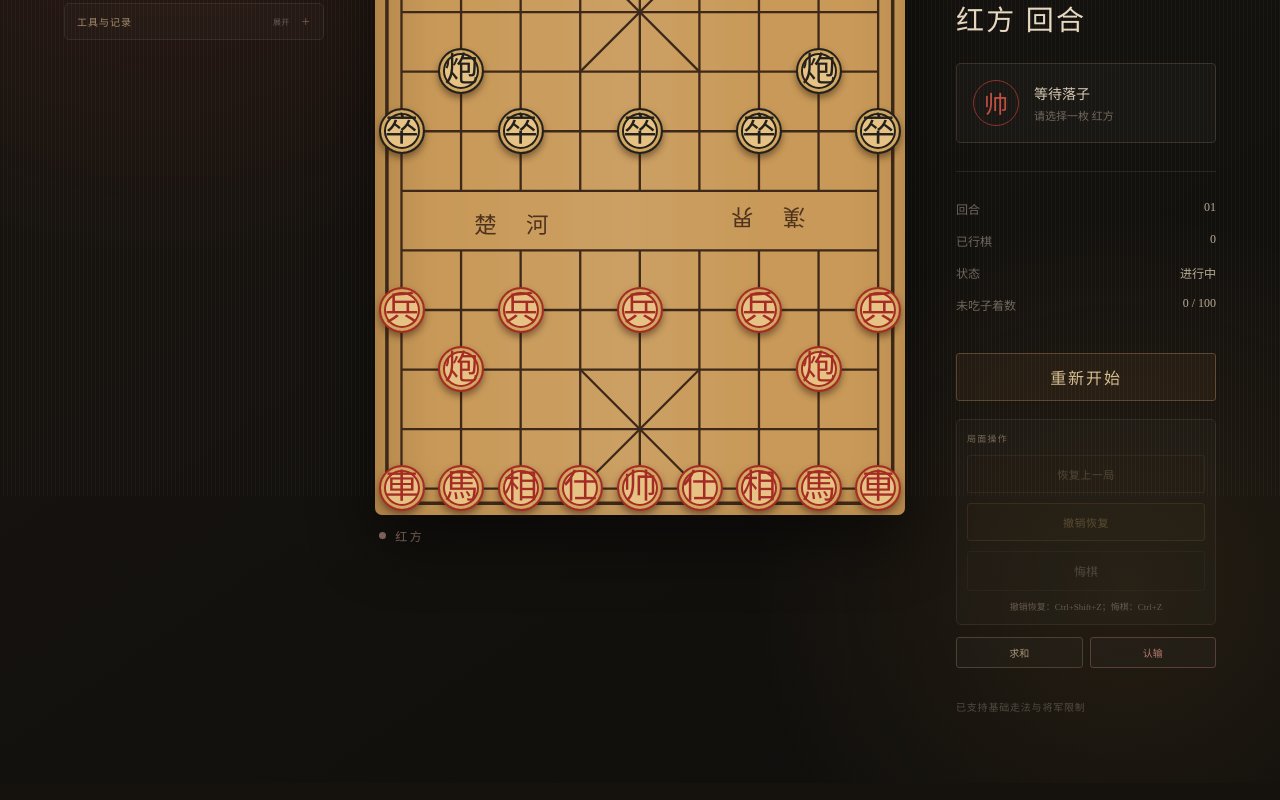
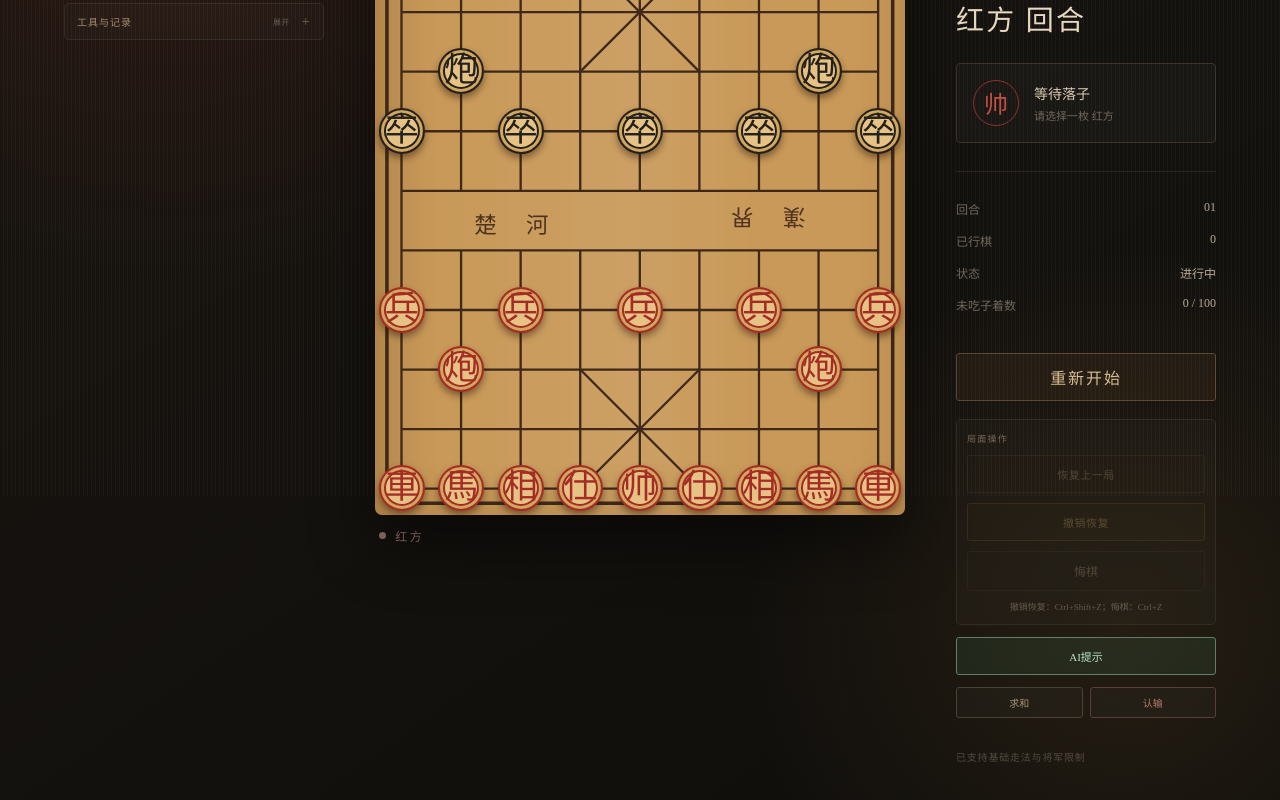
Before and after one commit to tonyweng0906/chinese-chess-ai, a React (Vite) app: page / in a window 1280 px wide. Shown: the part 304-1104 px from the top of the page. Built offline with nearby package versions, Linux system fonts and the light colour scheme; a web font is replaced by a local one.

Commit message:
Add AI move hint overlay

```diff
--- a/src/App.css
+++ b/src/App.css
@@ -93,6 +93,7 @@
 .board-shell--flipped .piece--selected { transform: translate(-50%, -50%) rotate(180deg) scale(1.1); }
 .board-shell--flipped .move-target { transform: translate(-50%, -50%) rotate(180deg); }
 .board-shell--flipped .move-trail { transform: rotate(180deg); }
+.board-shell--flipped .hint-trail { transform: rotate(180deg); }
 
 .board-lines { width: 100%; height: 100%; display: block; }
 
@@ -103,6 +104,11 @@
 .trail-destination { fill: rgba(255, 221, 125, 0.16); stroke: rgba(255, 234, 174, 0.92); stroke-width: 4; }
 @keyframes trail-draw { from { stroke-dashoffset: 110; opacity: 0; } to { stroke-dashoffset: 0; opacity: 1; } }
 @keyframes trail-fade { to { opacity: 0; } }
+.hint-trail { position: absolute; inset: 0; width: 100%; height: 100%; z-index: 1; pointer-events: none; overflow: visible; }
+.hint-trail line { stroke: #78c8a0; stroke-width: 4; stroke-linecap: round; stroke-dasharray: 9 8; filter: drop-shadow(0 0 3px rgba(77, 190, 135, 0.45)); }
+.hint-origin { fill: rgba(53, 123, 89, 0.15); stroke: #78c8a0; stroke-width: 3; }
+.hint-destination { fill: rgba(120, 200, 160, 0.14); stroke: #b0f0cc; stroke-width: 4; animation: hint-pulse 1s ease-in-out infinite alternate; }
+@keyframes hint-pulse { from { opacity: 0.5; } to { opacity: 1; } }
 
 .board-lines line,
 .board-lines rect {
@@ -148,6 +154,7 @@
 .piece--invalid { animation: invalid-shake 480ms ease-in-out; box-shadow: 0 0 0 4px rgba(201, 57, 43, 0.8), 0 4px 7px rgba(43, 24, 8, 0.48), inset 0 0 0 3px #d2a75f, inset 0 0 0 5px currentColor; }
 .board-shell--flipped .piece--invalid { animation-name: invalid-shake-flipped; }
 .piece--escape-hint { outline: 4px solid rgba(255, 218, 122, 0.95); outline-offset: 4px; animation: escape-hint 1.15s ease-in-out infinite; }
+.piece--hint-source { outline: 3px solid rgba(176, 240, 204, 0.9); outline-offset: 3px; }
 @keyframes invalid-shake { 0%, 100% { transform: translate(-50%, -50%); } 20% { transform: translate(calc(-50% - 7px), -50%); } 40% { transform: translate(calc(-50% + 7px), -50%); } 60% { transform: translate(calc(-50% - 5px), -50%); } 80% { transform: translate(calc(-50% + 5px), -50%); } }
 @keyframes invalid-shake-flipped { 0%, 100% { transform: translate(-50%, -50%) rotate(180deg); } 20% { transform: translate(calc(-50% - 7px), -50%) rotate(180deg); } 40% { transform: translate(calc(-50% + 7px), -50%) rotate(180deg); } 60% { transform: translate(calc(-50% - 5px), -50%) rotate(180deg); } 80% { transform: translate(calc(-50% + 5px), -50%) rotate(180deg); } }
 @keyframes escape-hint { 0%, 100% { box-shadow: 0 0 0 2px rgba(244, 204, 111, 0.38), 0 4px 7px rgba(43, 24, 8, 0.48), inset 0 0 0 3px #d2a75f, inset 0 0 0 5px currentColor; } 50% { box-shadow: 0 0 0 8px rgba(244, 204, 111, 0.15), 0 4px 7px rgba(43, 24, 8, 0.48), inset 0 0 0 3px #d2a75f, inset 0 0 0 5px currentColor; } }
@@ -364,6 +371,10 @@
 .undo-button:hover:not(:disabled) { border-color: #806748; color: #d6bd91; }
 .undo-button:disabled { cursor: not-allowed; opacity: 0.35; }
 .restore-shortcut-hint { color: #665b4d; font-size: 9px; line-height: 1.5; text-align: center; }
+.hint-button { width: 100%; margin-top: 12px; padding: 10px 14px; border: 1px solid #5d806b; border-radius: 3px; color: #b7e4c7; background: rgba(76, 157, 111, 0.12); cursor: pointer; font-size: 11px; transition: background 160ms ease, border-color 160ms ease; }
+.hint-button:hover:not(:disabled) { border-color: #8dc9a2; background: rgba(76, 157, 111, 0.2); }
+.hint-button:disabled { cursor: not-allowed; opacity: 0.38; }
+.hint-note { margin: 7px 0 0; color: #84b995; font-size: 9px; line-height: 1.5; text-align: center; }
 .game-concession-group { display: grid; grid-template-columns: repeat(2, minmax(0, 1fr)); gap: 7px; margin-top: 12px; }
 .game-concession-group button { min-height: 30px; padding: 7px 9px; border: 1px solid #4b4034; border-radius: 3px; color: #a99475; background: rgba(255,255,255,.018); cursor: pointer; font-size: 10px; }
 .game-concession-group button:hover:not(:disabled) { border-color: #8e6b41; color: #e1c18d; background: rgba(185,132,61,.1); }
--- a/src/App.tsx
+++ b/src/App.tsx
@@ -3,7 +3,7 @@ import { ChessBoard } from "./components/ChessBoard";
 import { useEffect, useMemo, useRef, useState, type DragEvent, type MouseEvent } from "react";
 import { getAllLegalMoves, getLegalMoves, getPseudoLegalMoves, isInCheck, type Position } from "./game/rules";
 import { initialPieces } from "./data/initialPieces";
-import type { AiSearchResult } from "./game/ai";
+import type { AiChoice, AiSearchResult } from "./game/ai";
 import { PieceIcon } from "./components/PieceIcon";
 import { Tutorial } from "./components/Tutorial";
 import { GameReview } from "./components/GameReview";
@@ -39,9 +39,9 @@ const copy = {
 } as const;
 
 const actionCopy = {
-  zh: { offerDraw: "求和", resign: "认输", offerDrawConfirm: "确定向对方提出和棋吗？确认后本局将结束。", resignConfirm: "确定认输吗？本局将判负。", agreedDraw: "双方同意和棋", resignation: "认输结束" },
-  en: { offerDraw: "Offer draw", resign: "Resign", offerDrawConfirm: "Offer a draw and end this game?", resignConfirm: "Resign this game? It will count as a loss.", agreedDraw: "Draw by agreement", resignation: "Resignation" },
-  ko: { offerDraw: "무승부 제안", resign: "기권", offerDrawConfirm: "무승부로 대국을 끝낼까요?", resignConfirm: "기권할까요? 이 대국은 패배로 기록됩니다.", agreedDraw: "합의 무승부", resignation: "기권 종료" },
+  zh: { offerDraw: "求和", resign: "认输", offerDrawConfirm: "确定向对方提出和棋吗？确认后本局将结束。", resignConfirm: "确定认输吗？本局将判负。", agreedDraw: "双方同意和棋", resignation: "认输结束", hint: "AI提示", hintThinking: "AI计算中...", hintReady: "已标出推荐着法" },
+  en: { offerDraw: "Offer draw", resign: "Resign", offerDrawConfirm: "Offer a draw and end this game?", resignConfirm: "Resign this game? It will count as a loss.", agreedDraw: "Draw by agreement", resignation: "Resignation", hint: "AI hint", hintThinking: "AI is calculating...", hintReady: "Recommended move is highlighted" },
+  ko: { offerDraw: "무승부 제안", resign: "기권", offerDrawConfirm: "무승부로 대국을 끝낼까요?", resignConfirm: "기권할까요? 이 대국은 패배로 기록됩니다.", agreedDraw: "합의 무승부", resignation: "기권 종료", hint: "AI 추천", hintThinking: "AI 계산 중...", hintReady: "추천 수가 강조되었습니다" },
 } as const;
 
 const trainingCopyBase = {
@@ -129,6 +129,9 @@ function App() {
   const [aiThinking, setAiThinking] = useState(false);
   const aiWorkerRef = useRef<Worker | null>(null);
   const aiTimerRef = useRef<number | null>(null);
+  const [hintMove, setHintMove] = useState<AiChoice | null>(null);
+  const [hintThinking, setHintThinking] = useState(false);
+  const hintWorkerRef = useRef<Worker | null>(null);
   const [difficulty, setDifficulty] = useState<"easy" | "normal" | "hard">("normal");
   const [playerColor, setPlayerColor] = useState<PieceColor>("red");
   const [pieceTheme, setPieceTheme] = useState<PieceTheme>("wood");
@@ -253,6 +256,8 @@ function App() {
   }
 
   function applyMove(piece: ChessPiece, position: Position) {
+    cancelHintCalculation();
+    setHintMove(null);
     const capturedPiece = pieces.find((item) => item.row === position.row && item.col === position.col);
     const nextPieces = pieces
       .filter((piece) => !(piece.row === position.row && piece.col === position.col))
@@ -403,6 +408,9 @@ function App() {
 
   function startSetupMode() {
     saveCurrentGameAsPrevious();
+    cancelAiCalculation();
+    cancelHintCalculation();
+    setHintMove(null);
     localStorage.removeItem(RESTORE_UNDO_KEY);
     setRestoreUndoBackup(null);
     setMode("setup");
@@ -422,6 +430,8 @@ function App() {
 
   function finishSetup() {
     if (!setupReady) return;
+    cancelHintCalculation();
+    setHintMove(null);
     setMode("local");
     setSelectedId(null);
     setWinner(null);
@@ -500,6 +510,11 @@ function App() {
     selfPlayWorkerRef.current = null;
   }, []);
 
+  useEffect(() => () => {
+    hintWorkerRef.current?.terminate();
+    hintWorkerRef.current = null;
+  }, []);
+
   useEffect(() => {
     if ((!learningEnabled || aiThinking || mode !== "ai") && selfPlayWorkerRef.current) {
       selfPlayWorkerRef.current.terminate();
@@ -547,6 +562,8 @@ function App() {
   function offerDraw() {
     if (mode === "setup" || winner || draw || aiThinking) return;
     if (!window.confirm(actionText.offerDrawConfirm)) return;
+    cancelHintCalculation();
+    setHintMove(null);
     setWinner(null);
     setDraw(true);
     setEndReason("agreed-draw");
@@ -560,6 +577,8 @@ function App() {
   function resignGame() {
     if (mode === "setup" || winner || draw || aiThinking) return;
     if (!window.confirm(actionText.resignConfirm)) return;
+    cancelHintCalculation();
+    setHintMove(null);
     const resigningColor = mode === "ai" ? playerColor : turn;
     setWinner(resigningColor === "red" ? "black" : "red");
     setDraw(false);
@@ -575,6 +594,8 @@ function App() {
     const previous = history[undoSnapshotIndex];
     if (!previous) return;
     cancelAiCalculation();
+    cancelHintCalculation();
+    setHintMove(null);
     setPieces(previous.pieces);
     setHistory((current) => current.slice(0, undoSnapshotIndex));
     setMoveHistory(previous.moveHistory);
@@ -600,6 +621,45 @@ function App() {
     aiWorkerRef.current?.terminate();
     aiWorkerRef.current = null;
     setAiThinking(false);
+  }
+
+  function cancelHintCalculation() {
+    hintWorkerRef.current?.terminate();
+    hintWorkerRef.current = null;
+    setHintThinking(false);
+  }
+
+  function requestAiHint() {
+    if (mode === "setup" || winner || draw || aiThinking || hintThinking) return;
+    cancelHintCalculation();
+    setHintMove(null);
+    setHintThinking(true);
+    const worker = new Worker(new URL("./game/ai.worker.ts", import.meta.url), { type: "module" });
+    hintWorkerRef.current = worker;
+    worker.onmessage = (event: MessageEvent<AiSearchResult>) => {
+      if (hintWorkerRef.current !== worker) return;
+      hintWorkerRef.current = null;
+      worker.terminate();
+      setHintMove(event.data.choice);
+      setHintThinking(false);
+    };
+    worker.onerror = () => {
+      if (hintWorkerRef.current !== worker) return;
+      hintWorkerRef.current = null;
+      worker.terminate();
+      setHintMove(null);
+      setHintThinking(false);
+    };
+    worker.postMessage({
+      pieces,
+      color: turn,
+      maxDepth: depth,
+      timeLimit: aiTimeLimit,
+      positionHistory,
+      ruleMoves,
+      moves: gameMoves,
+      learningHints: mode === "ai" ? learningHints : [],
+    });
   }
 
   function stopSelfPlayTraining(nextStatus: SelfPlayStatus = "paused") {
@@ -739,6 +799,8 @@ function App() {
 
   function applyPreviousGameBackup(backup: PreviousGameBackup) {
     cancelAiCalculation();
+    cancelHintCalculation();
+    setHintMove(null);
     setPieces(backup.pieces);
     setTurn(backup.turn);
     setMoveHistory(backup.moveHistory);
@@ -819,6 +881,8 @@ function App() {
     localStorage.removeItem(RESTORE_UNDO_KEY);
     setRestoreUndoBackup(null);
     cancelAiCalculation();
+    cancelHintCalculation();
+    setHintMove(null);
     setPieces(initialPieces);
     setTurn("red");
     setSelectedId(null);
@@ -874,6 +938,8 @@ function App() {
   function startAiGame(color: PieceColor) {
     saveCurrentGameAsPrevious();
     cancelAiCalculation();
+    cancelHintCalculation();
+    setHintMove(null);
     setMode("ai");
     setPlayerColor(color);
     setPieces(initialPieces);
@@ -982,7 +1048,7 @@ function App() {
             <strong>{trainingText.watching}</strong>
             <span>{trainingText.game} {trainingBoard.gameNumber}/{trainingBoard.targetGames} {trainingText.gameUnit} · {trainingBoard.ply} {trainingText.ply} · {trainingBoard.turn === "red" ? t.red : t.black} {trainingText.toMove}</span>
           </div>}
-          <ChessBoard pieces={trainingBoard?.pieces ?? pieces} selectedId={trainingBoard ? null : selectedId} legalMoves={trainingBoard ? [] : legalMoves} onPieceClick={handlePieceClick} onMove={handleMove} language={language} pieceStyle={pieceStyle} lastMove={trainingBoard?.lastMove ?? lastMove} pieceTheme={pieceTheme} flipped={flipped} invalidPieceId={trainingBoard ? null : invalidPieceId} hintPieceIds={trainingBoard ? new Set<string>() : hintPieceIds} onInvalidAction={registerInvalidAction} onBoardClick={handleBoardClick} onBoardDrop={handleBoardDrop} setupMode={mode === "setup" && !trainingBoard} disabled={Boolean(trainingBoard)} />
+          <ChessBoard pieces={trainingBoard?.pieces ?? pieces} selectedId={trainingBoard ? null : selectedId} legalMoves={trainingBoard ? [] : legalMoves} onPieceClick={handlePieceClick} onMove={handleMove} language={language} pieceStyle={pieceStyle} lastMove={trainingBoard?.lastMove ?? lastMove} hintMove={trainingBoard ? null : hintMove} pieceTheme={pieceTheme} flipped={flipped} invalidPieceId={trainingBoard ? null : invalidPieceId} hintPieceIds={trainingBoard ? new Set<string>() : hintPieceIds} onInvalidAction={registerInvalidAction} onBoardClick={handleBoardClick} onBoardDrop={handleBoardDrop} setupMode={mode === "setup" && !trainingBoard} disabled={Boolean(trainingBoard)} />
           {!trainingBoard && mode !== "setup" && (winner || draw) && (
             <div className={`result-banner ${winner ? "result-banner--win" : "result-banner--draw"}`} role="status">
               <span className="result-spark">{winner ? "✦" : "—"}</span>
@@ -1000,7 +1066,7 @@ function App() {
           <div className="game-panel-column game-panel-column--left">
           <div className="settings-row">
             <span>{t.mode}</span>
-            <button className={mode === "local" ? "is-active" : ""} type="button" onClick={() => setMode("local")}>{t.local}</button>
+            <button className={mode === "local" ? "is-active" : ""} type="button" onClick={() => { cancelAiCalculation(); cancelHintCalculation(); setHintMove(null); setMode("local"); }}>{t.local}</button>
             <button className={mode === "ai" ? "is-active" : ""} type="button" onClick={() => startAiGame(playerColor)}>{t.ai}</button>
             <button className={mode === "setup" ? "is-active" : ""} type="button" onClick={startSetupMode}>{t.setup}</button>
           </div>
@@ -1163,6 +1229,10 @@ function App() {
             <button className="undo-button" type="button" onClick={undoMove} disabled={undoSnapshotIndex < 0}>{t.undo}</button>
             <small className="restore-shortcut-hint">{t.restoreUndoShortcut}</small>
           </div>
+          <button className="hint-button" type="button" onClick={requestAiHint} disabled={Boolean(winner || draw || aiThinking || hintThinking)}>
+            {hintThinking ? actionText.hintThinking : actionText.hint}
+          </button>
+          {hintMove && <p className="hint-note" role="status">{actionText.hintReady}</p>}
           <div className="game-concession-group">
             <button className="offer-draw-button" type="button" onClick={offerDraw} disabled={Boolean(winner || draw || aiThinking)}>{actionText.offerDraw}</button>
             <button className="resign-button" type="button" onClick={resignGame} disabled={Boolean(winner || draw || aiThinking)}>{actionText.resign}</button>
```
Also changed, not shown: src/components/ChessBoard.tsx (+10 -2 lines).
